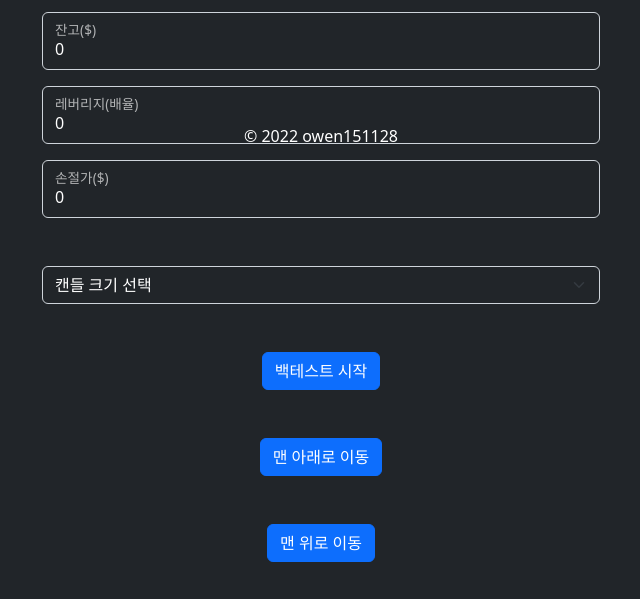
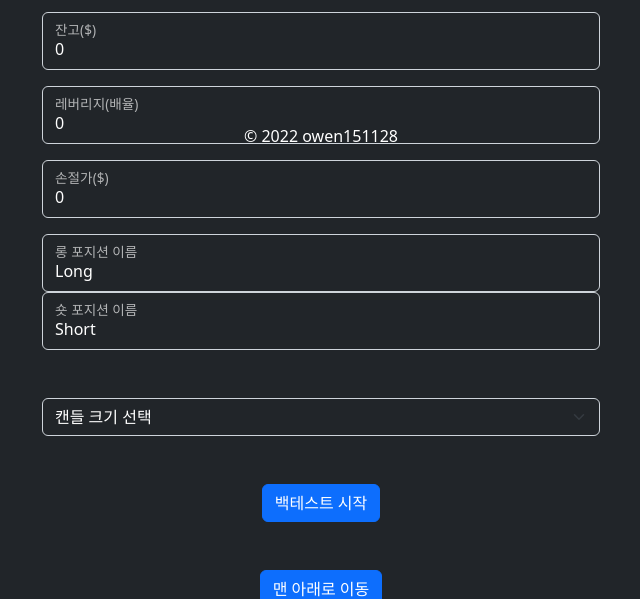
Before and after one commit to owen151128/trading-view-back-test, a Flask app: template templates/index.html in a window 1280 px wide. Shown: the part 596-1195 px from the top of the page, without its empty margins (319-959 px from the left). Before the commit the page ends 1158 px from the top, so only its background shows below. Run offline with Flask 2, Linux system fonts and the light colour scheme; the template is opened without the code that fills it: most values are stand-ins (such as "Sample title", 1, 10 or a date in 2020); parts of the project's set-up code (start-up, migrations or seed data) failed here and were passed over; some libraries are stand-ins or nearby versions.

Commit message:
feat(position_name): Add select position name

```diff
--- a/app.py
+++ b/app.py
@@ -94,10 +94,10 @@ def logout():
 
 @app.route('/trading_view/backtest/request', methods=['POST'])
 def request_backtest():
-    token, balance, stop_loss, leverage, candle_size, csv_data = request.json['token'], int(request.json['balance']), \
-                                                                 int(request.json['stopLoss']), \
-                                                                 int(request.json['leverage']), \
-                                                                 request.json['candleSize'], request.json['data']
+    token, balance, leverage, stop_loss, long_name, short_name, position_reverse, candle_size, csv_data = \
+        request.json['token'], int(request.json['balance']), int(request.json['leverage']), \
+        int(request.json['stopLoss']), request.json['long_name'], request.json['short_name'], \
+        request.json['reverse_position'], request.json['candleSize'], request.json['data']
 
     trade_data = TradingViewCsvParser.parse_trading_view_csv_from_encoded(csv_data)
     is_day = False
@@ -112,7 +112,7 @@ def request_backtest():
         is_day = True
         binance_klines_data = pd.read_excel('binance_1h_candle_history.xlsx', sheet_name='Sheet1', index_col=0)
 
-    backtest = Backtest(balance, trade_data, binance_klines_data)
+    backtest = Backtest(balance, trade_data, binance_klines_data, long_name, short_name)
 
     return backtest.calculate_balance(is_day, stop_loss, is_1min, leverage)
 
--- a/static/js/main.js
+++ b/static/js/main.js
@@ -11,6 +11,9 @@ window.onload = () => {
     const balance = document.getElementById("balance");
     const leverage = document.getElementById("leverage");
     const stopLoss = document.getElementById("stop_loss");
+    const longPositionName = document.getElementById("long_name");
+    const shortPositionName = document.getElementById("short_name");
+    const reversePosition = document.getElementById("reverse_position")
     const backtestResult = document.getElementById("backtest_result");
 
     uploadBox.addEventListener('dragover', function (e) {
@@ -65,6 +68,8 @@ window.onload = () => {
                     'balance': balance.value,
                     'leverage': leverage.value,
                     'stopLoss': stopLoss.value,
+                    'long_name': longPositionName.value,
+                    'short_name': shortPositionName.value,
                     'candleSize': candleSize.options[candleSize.selectedIndex].value,
                     'data': dataUrl
                 };
--- a/templates/index.html
+++ b/templates/index.html
@@ -66,6 +66,16 @@
             <input type="number" class="form-control bg-dark text-white" id="stop_loss" value="0">
             <label for="stop_loss">손절가($)</label>
         </div>
+        <div class="div_center w-50 mt-3 form-floating">
+            <input type="text" class="form-control bg-dark text-white" id="long_name" name="long_name"
+                   placeholder="long_name" value="Long">
+            <label for="long_name">롱 포지션 이름</label>
+        </div>
+        <div class="div_center w-50 form-floating">
+            <input type="text" class="form-control bg-dark text-white" id="short_name" name="short_name"
+                   placeholder="short_name" value="Short">
+            <label for="short_name">숏 포지션 이름</label>
+        </div>
         <div class="mt-5">
             <select class="w-50 form-select bg-dark text-white" id="candle_size" aria-label="candle_size">
                 <option selected value="nop">캔들 크기 선택</option>
```
Also changed, not shown: backtest/backtest.py (+19 -14 lines).
